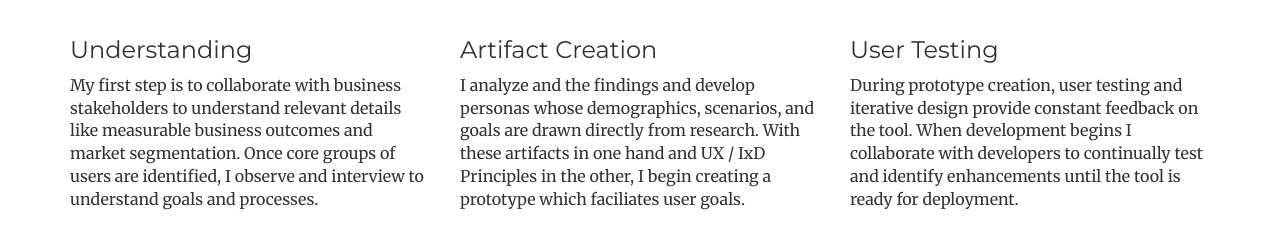
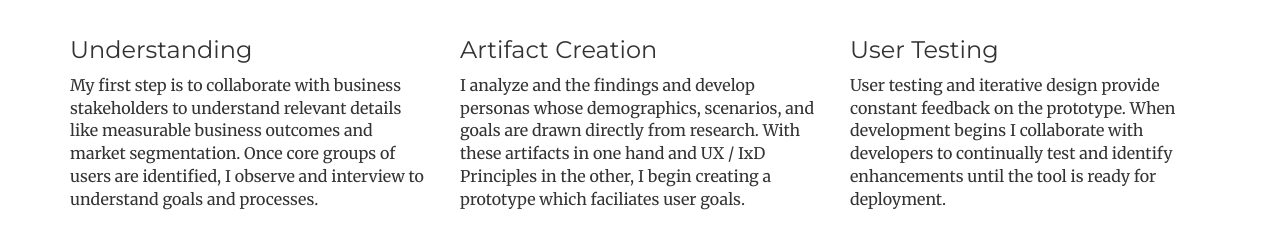
Before and after one commit to inhll/inhll.github.io, a plain HTML site: page index.html in a window 1280 px wide. Shown: the part 699-943 px from the top of the page. Drawn offline with nearby package versions, Linux system fonts and the light colour scheme; a script that the page names is missing.

Commit message:
revision

```diff
--- a/index.html
+++ b/index.html
@@ -79,7 +79,7 @@
         </div>
         <div class="col-md-4">
           <h3>User Testing</h3>
-          <p>During prototype creation, user testing and iterative design provide constant feedback on the tool. When development begins I collaborate with developers to continually test and identify enhancements until the tool is ready for deployment.</p>
+          <p>User testing and iterative design provide constant feedback on the prototype. When development begins I collaborate with developers to continually test and identify enhancements until the tool is ready for deployment.</p>
         </div>
       </div>
 
```
